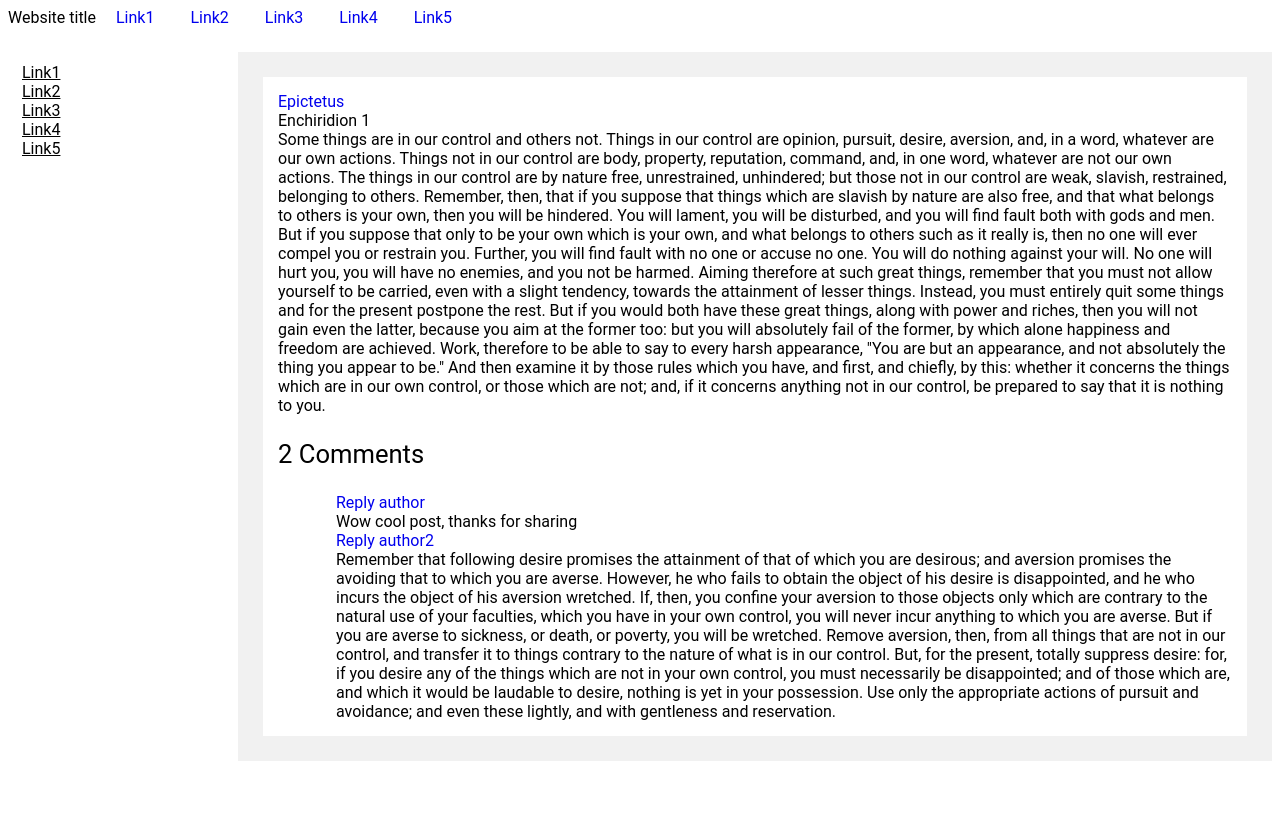
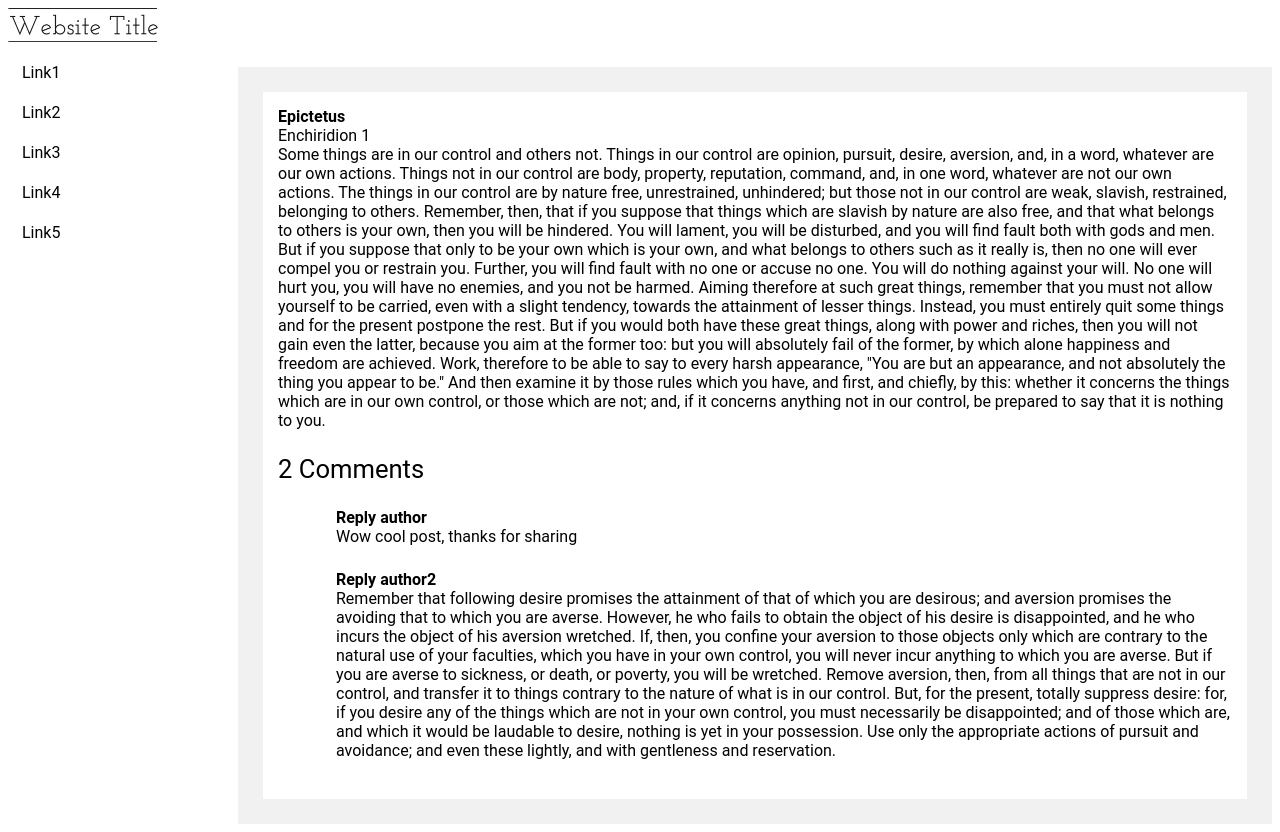
Before and after one commit to jed1337/OnePageMultipleStyles, a plain HTML site: page index.html in a window 1280 px wide. Before the commit the page ends 800 px from the top, so only its background shows below. Drawn offline with Linux system fonts and the light colour scheme.

Commit message:
Add logo

```diff
--- a/index.html
+++ b/index.html
@@ -6,12 +6,7 @@
 
 <body>
     <header>
-        Website title
-        <a href="#">Link1</a>
-        <a href="#">Link2</a>
-        <a href="#">Link3</a>
-        <a href="#">Link4</a>
-        <a href="#">Link5</a>
+        <img src="logo.png" alt="Website Title">
     </header>
     <div class='sidebar'>
         <a href="#">Link1</a>
--- a/youtube.css
+++ b/youtube.css
@@ -5,22 +5,19 @@
 header {
     margin: 0;
     padding: 0;
-
 }
 
-header a{
-    text-align: center;
-    padding: 14px 16px;
-    text-decoration: none;
+header img{
+    width:150px;
+    height:auto;
 }
 
 .sidebar {
     position: fixed;
     height: 100%;
     width: 230px;
-    padding: 13px 22px;
+    padding: 13px 22px 13px 0px;
     box-sizing: border-box;
-    /*Have padding not be included in width measurement*/
     z-index: 1;
     top: 0;
     left: 0;
@@ -30,6 +27,13 @@ header a{
 .sidebar a {
     display: block;
     color: black;
+    text-decoration:none;
+    height:40px;
+    padding-left: 22px;
+}
+
+.sidebar a:hover{
+    background-color: #f1f1f1;
 }
 
 .main {
@@ -47,16 +51,20 @@ header a{
     margin-bottom: 24px;
 }
 
-.author:link {
+.post a{
+    color:black;
+    font-weight:bold;
     text-decoration: none;
 }
 
-.author:hover {
-    text-decoration: underline;
+.author:link {
 }
 
 .replies {
     margin-left: 58px;
+}
+.reply{
+    padding-bottom: 24px;
 }
 
 .reply_meta_data{
```
Also changed, not shown: logo.png (added).
